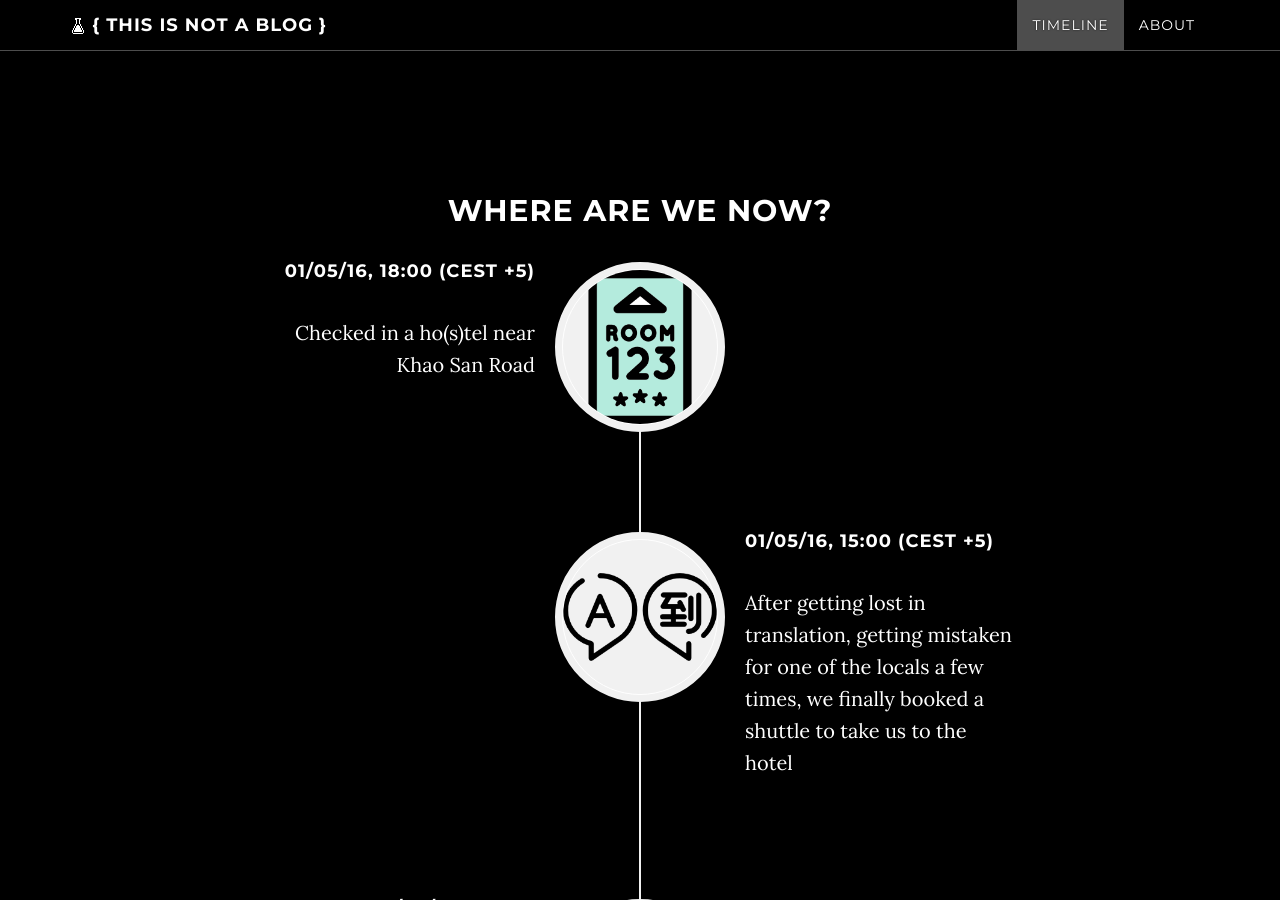
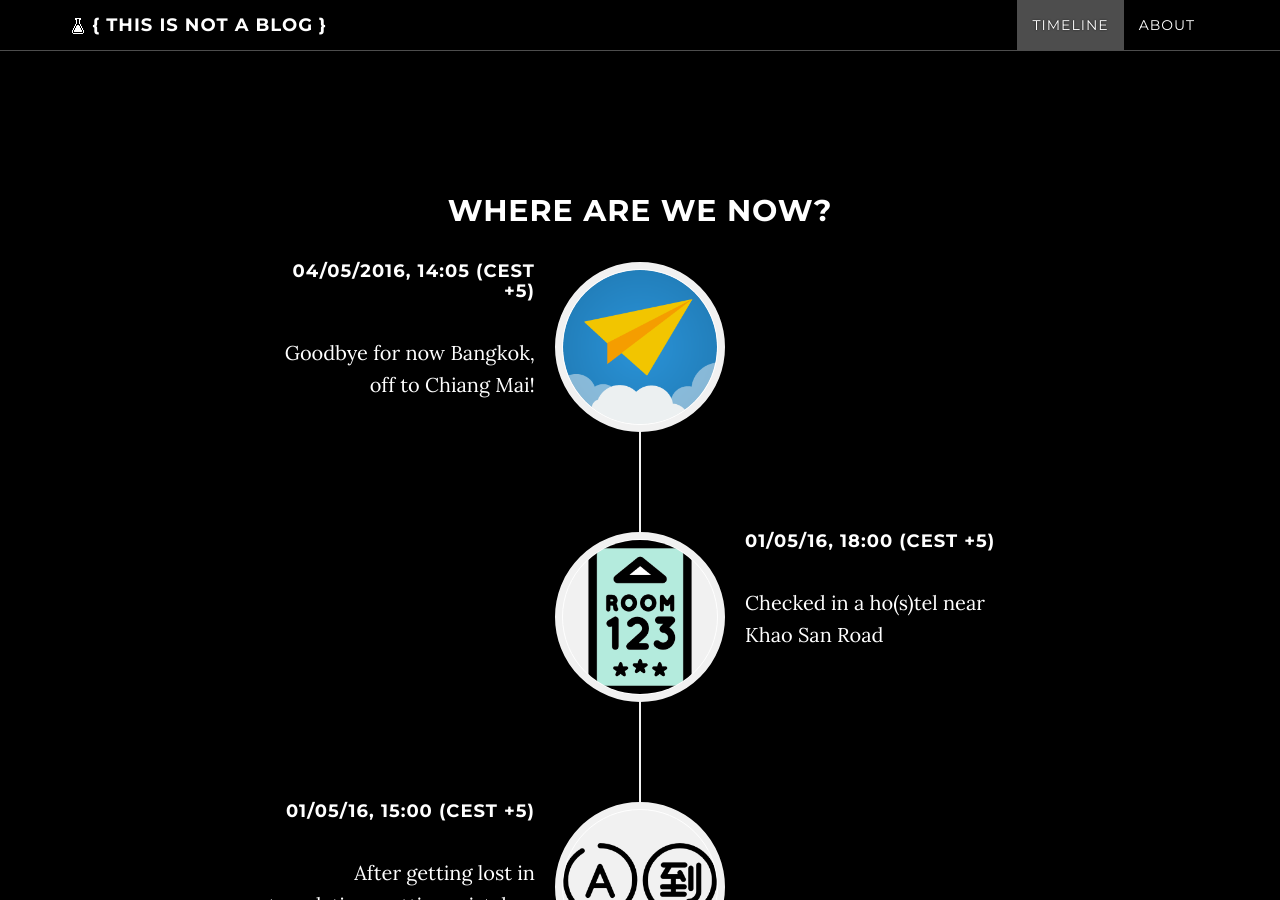
Before and after one commit to racheltah/racheltah.github.io, a Jekyll site: the page built from index.html, in a window 1280 px wide and 900 px high, scrolled down 956 px. Built offline with Jekyll 4.4.1, drawn with Linux system fonts in a browser that asks for light colours; nearby versions of some CDN libraries; comment, search, counter and statistics services are not loaded.

Commit message:
Update _config.yml Update it. chiang mai

```diff
--- a/_config.yml
+++ b/_config.yml
@@ -109,6 +109,9 @@ syntax-highlight: True
 ############
 
 events:
+  - image: "/img/timeline/paper-plane.png"
+    date: "04/05/2016, 14:05 (CEST +5)"
+    description: "Goodbye for now Bangkok, off to Chiang Mai!"
   - image: "/img/timeline/key-card.png"
     date: "01/05/16, 18:00 (CEST +5)"
     description: "Checked in a ho(s)tel near Khao San Road"
```
